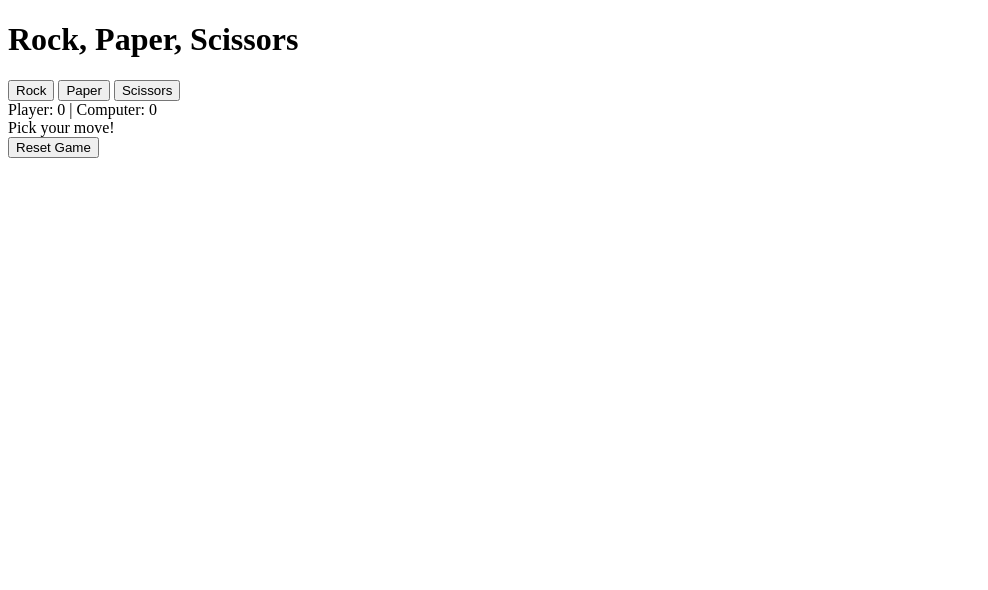
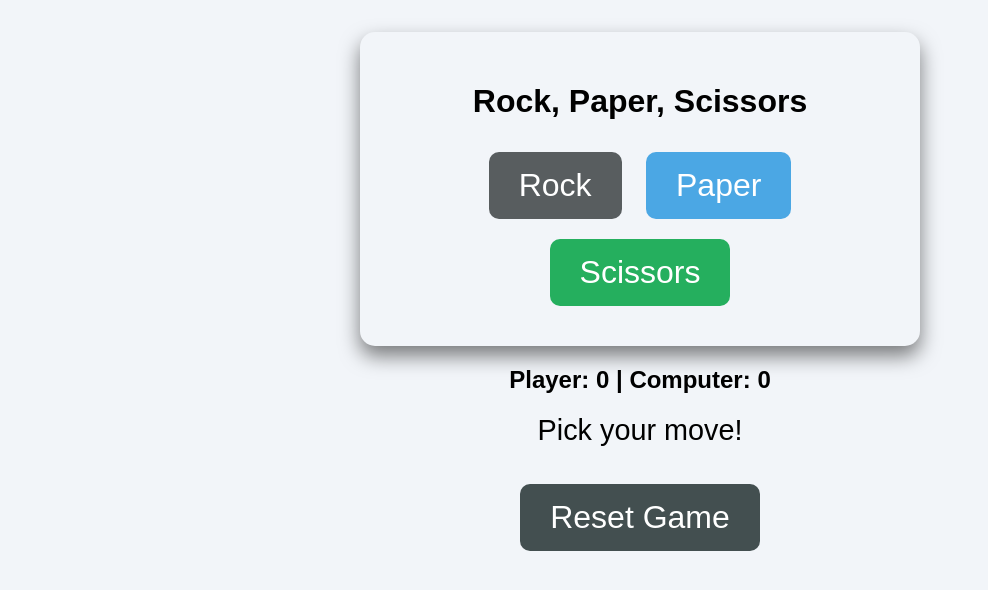
Before and after one commit to GabrielNicolasAcevedo/rock-paper-scissor, a plain HTML site: page index.html in a window 1280 px wide. Shown: the whole page, without its empty margins (0-988 px from the left). Drawn offline with Linux system fonts and the light colour scheme.

Commit message:
Added CSS to game UI

```diff
--- /dev/null
+++ b/css/style.css
@@ -0,0 +1,62 @@
+body {
+    font-family:Arial, Helvetica, sans-serif ;
+    text-align: center;
+    background-color: #f2f5f9;
+    margin: 2rem;
+}
+
+.container {
+    padding: 30px;
+    max-width: 500px;
+    margin: 0 auto;
+    border-radius: 15px;
+    box-shadow: 0 10px 20px rgba(0,0,0,0.5);
+    padding: 30px;
+}
+
+button {
+    font-size: 2rem;
+    padding: 15px 30px;
+    margin: 10px;
+    border: none;
+    cursor: pointer;
+    border-radius: 10px;
+    transition: 0.3s;
+}
+
+button:hover {
+    transform:scale(1.1);
+    box-shadow: 0 4px 10px rgba(0,0,0,0.2);
+}
+
+#rock {
+    background: #585d5f;
+    color: white;
+}
+
+#paper {
+    background: #4ba7e4;
+    color: white;
+}
+
+#scissors {
+    background: #25af5e;
+    color: white;
+}
+
+.score {
+    font-size: 1.5rem;
+    margin: 20px 0;
+    font-weight: 900;
+}
+
+#result {
+    font-size: 1.8rem;
+    min-height: 50px;
+}
+
+#reset {
+    background: #434f50;
+    color: white;
+    margin-top: 20px;
+}
--- a/index.html
+++ b/index.html
@@ -5,21 +5,22 @@
     <meta charset="UTF-8">
     <meta name="viewport" content="width=device-width, initial-scale=1.0">
     <title>Rock, Paper, Scissors !</title>
+    <link rel="stylesheet" href="css/style.css">
 </head>
 
 <body>
 
-    <div>
+    <div class="container">
         <h1>Rock, Paper, Scissors</h1>
 
-        <div id="choices">
+        <div class="choices">
             <button id="rock">Rock</button>
             <button id="paper">Paper</button>
             <button id="scissors">Scissors</button>
         </div>
     </div>
 
-    <div id="score">
+    <div class="score">
         Player: <span id="player-score">0</span>
         |
         Computer: <span id="computer-score">0</span>
```
